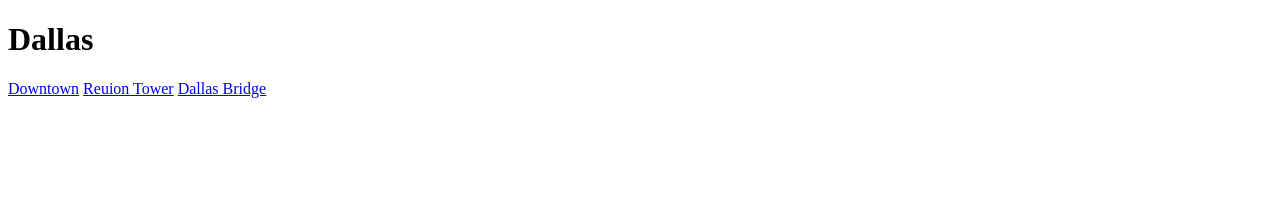
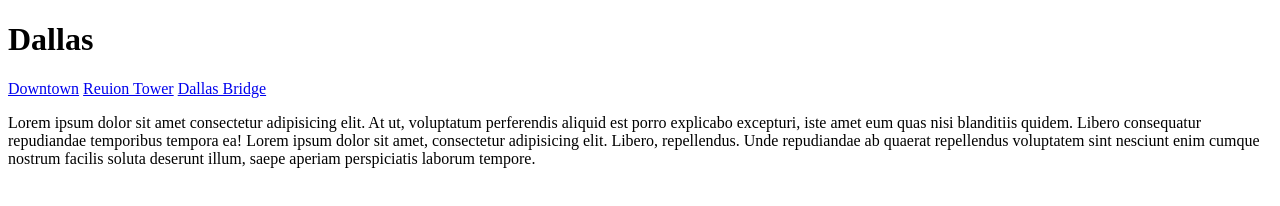
Before and after one commit to Ialonzo8/simple_travel_site, a plain HTML site: page index.html in a window 1280 px wide. Drawn offline with Linux system fonts and the light colour scheme.

Commit message:
flushed out index page

```diff
--- a/index.html
+++ b/index.html
@@ -1,17 +1,26 @@
 <!DOCTYPE html>
 <html lang="en">
+
 <head>
     <meta charset="UTF-8">
     <meta name="viewport" content="width=, initial-scale=1.0">
     <title>Document</title>
 </head>
+
 <body>
-    <header><h1>Dallas</h1></header>
+    <header>
+        <h1>Dallas</h1>
+    </header>
 
     <nav>
         <a href="#">Downtown</a>
         <a href="#">Reuion Tower</a>
         <a href="#">Dallas Bridge</a>
     </nav>
+
+    <p>Lorem ipsum dolor sit amet consectetur adipisicing elit. At ut, voluptatum perferendis aliquid est porro
+        explicabo excepturi, iste amet eum quas nisi blanditiis quidem. Libero consequatur repudiandae temporibus
+        tempora ea! Lorem ipsum dolor sit amet, consectetur adipisicing elit. Libero, repellendus. Unde repudiandae ab quaerat repellendus voluptatem sint nesciunt enim cumque nostrum facilis soluta deserunt illum, saepe aperiam perspiciatis laborum tempore.</p>
 </body>
+
 </html>
```
